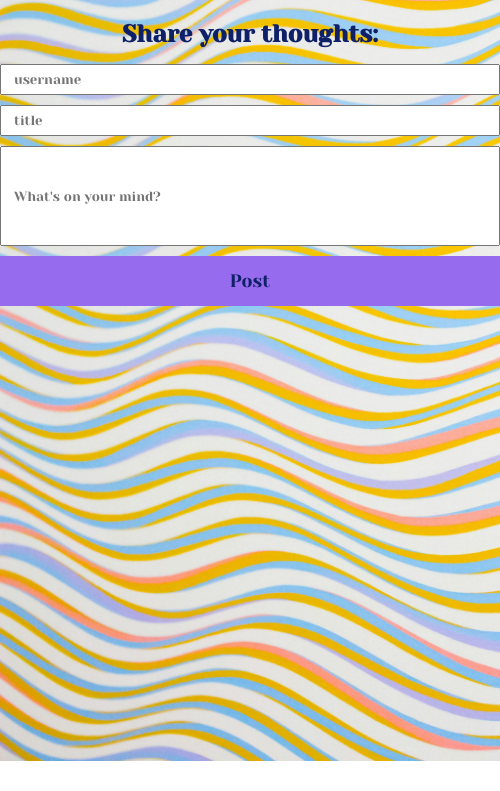
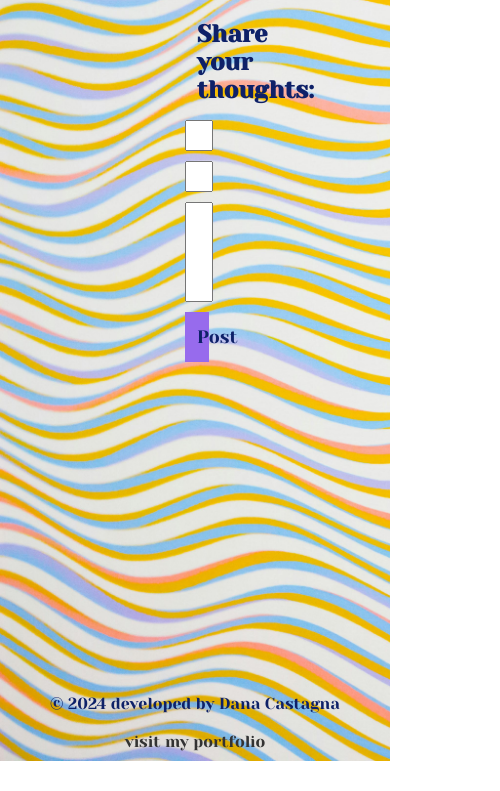
Before and after one commit to ddurmala/personal-blog-challenge, a plain HTML site: page index.html in a window 390 px wide. Shown: the part 83-874 px from the top of the page, 500 px wide, since content can reach past the window. Drawn offline with Linux system fonts and the light colour scheme.

Commit message:
some styling

```diff
--- a/assets/css/blog.css
+++ b/assets/css/blog.css
@@ -3,6 +3,7 @@
 }
 
 body {
+
     background-image: url(./wavy-background.jpg);
     background-size: cover;
     background-repeat: no-repeat;
@@ -20,14 +21,19 @@
 }
 
 h2 {
-    font-family: "Passion One";
+    font-family: "Yeseva One", sans-serif;
     font-size: 6vh;
     height: 100px;
     text-align: center;
-    margin-top: 10%;
+    margin-top: 20px;
+}
+
+.container {
+    max-height: 100%;
 }
 
 .blog-posts {
+
     margin-top: 50px;
     display: flex;
     flex-direction: row;
@@ -38,8 +44,6 @@
     /* this isnt work:
     align-content: space-between; */
 
-
-
 }
 
 .post {
@@ -49,4 +53,14 @@
     background: rgb(226, 235, 238);
     }
 
+    footer {
+        /* this isnt working?? the footer is all messed up */
+        font-family: "Yeseva One", sans-serif;
+    }
+
 /* how do i style the elements inside the posts? */
+
+/* Media Queries */
+
+@media (max-width: 400px) {
+}
--- a/assets/css/form.css
+++ b/assets/css/form.css
@@ -31,3 +31,10 @@
     font-size: large;
     background-color: #976bed;
 }
+
+/* Media Queries */
+
+@media (max-width: 400px) {
+    form#blog-form {
+        width: 20px;
+}
--- a/assets/css/styles.css
+++ b/assets/css/styles.css
@@ -34,3 +34,10 @@
 .text-center {
     text-align: center;
 }
+
+footer {
+    position: absolute;
+    bottom: 10px;
+    width: 100%;
+    text-align: center;
+}
--- a/assets/js/form.js
+++ b/assets/js/form.js
@@ -32,7 +32,6 @@
 
     const contentText = contentInput.value;
 
-//    these are not working:
      if (!usernameText) {
         alert('Please provide your username');
         return;
@@ -48,9 +47,6 @@
         return;
     }
 
-    // ?Q? can I add content this way? by putting a <div> around the all inputs and getting their data?
-    // const userInput = document.querySelector('.allUserInput');
-
     // object value with username, title and content
 
     const blogObj = {
@@ -59,11 +55,11 @@
         content: contentText
     }
 
-    // use getInput function to retreive all input???
+    // use getInput function to retreive all input
 
     const post = getPost();
 
-    // push the blogObj to the blog array??
+    // push the blogObj to the blog array
 
     post.push(blogObj);
 
@@ -72,6 +68,11 @@
     // save the post array to local storage
 
     localStorage.setItem('post', jsonArray);
+
+    // Clear Form fields
+    usernameInput.value = '';
+    titleInput.value = '';
+    contentInput.value = '';
 
 
     // outputBlog();
--- a/index.html
+++ b/index.html
@@ -43,6 +43,12 @@
     <!-- links to JS -->
     <script src="./assets/js/form.js"></script>
 
+    <footer>
+        <p>&copy 2024 developed by Dana Castagna</p>
+        <br>
+        <a class="portfolio-link" href="https://ddurmala.github.io/dana_prof_portfolio/">visit my portfolio</a>
+    </footer>
+
 </body>
 
 </html>
```
Also changed, not shown: blog.html (+15 -3 lines).
